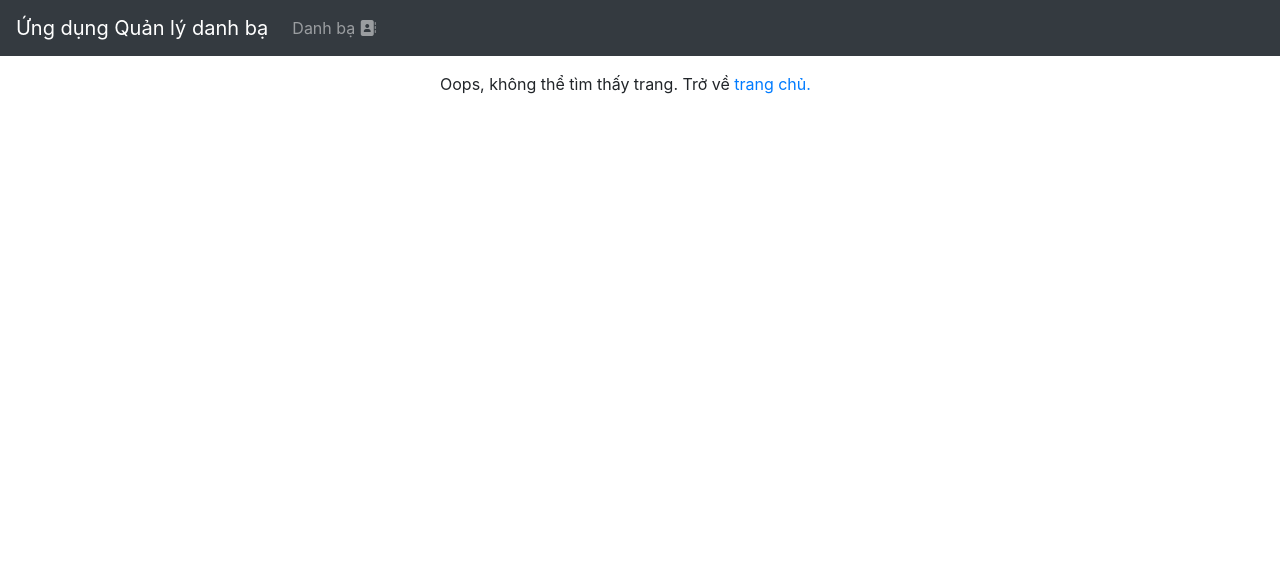
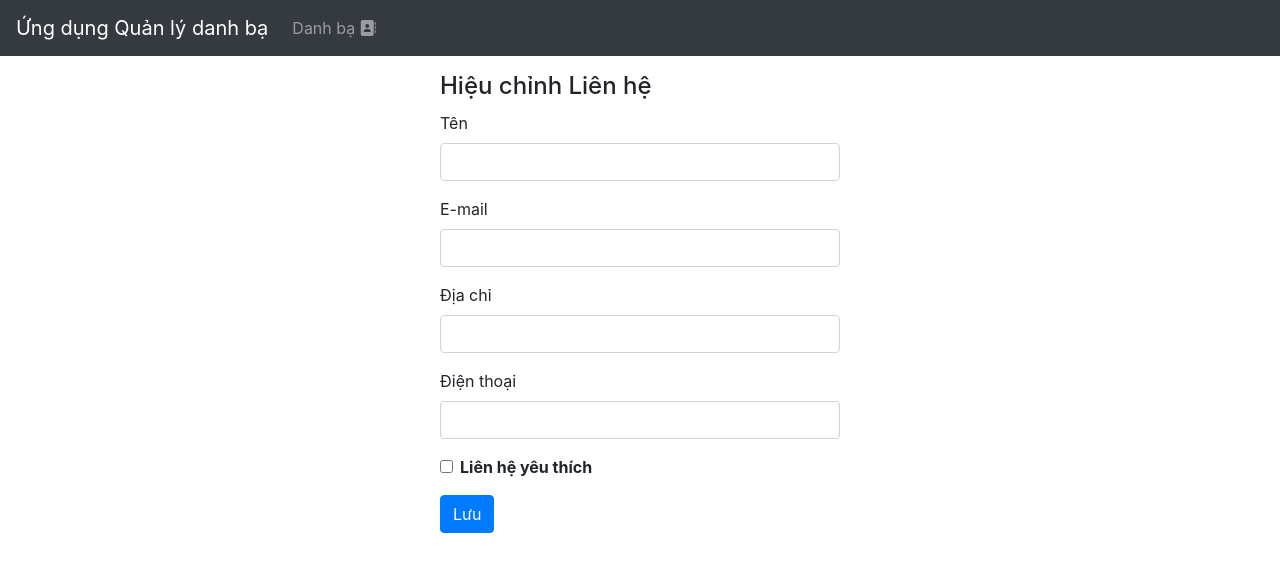
Before and after one commit to NguyenAnVi/PTUDW_TH3, a Vue app: page /contacts/add in a window 1280 px wide. Shown: the top 572 px of the page. Built offline with nearby package versions, Linux system fonts and the light colour scheme; no server answers.

Commit message:
Tao trang them lien he

```diff
--- a/src/router/index.js
+++ b/src/router/index.js
@@ -16,7 +16,12 @@
       name: "contact.edit",
       component: () => import("@/views/ContactEdit.vue"),
       props: true // Truyền các biến trong $route.params vào làm props
-      },
+    },
+    {
+      path: "/contacts/add",
+      name: "contact.add",
+      component: () => import("@/views/ContactAdd.vue"),
+    },
 
 ];
 const router = createRouter({
--- a/src/services/api.service.js
+++ b/src/services/api.service.js
@@ -2,7 +2,7 @@
 const commonConfig = {
   headers: {
     "Content-Type": "application/json",
-    Accept: "application/json",
+    "Accept": "application/json",
   },
 };
 export default (baseURL) => {
--- /dev/null
+++ b/src/views/ContactAdd.vue
@@ -0,0 +1,57 @@
+<template>
+  <div class="page">
+    <h4>Hiệu chỉnh Liên hệ</h4>
+    <ContactForm :contact="contact" @submit:contact="createContact" />
+    <p>{{ message }}</p>
+  </div>
+</template>
+<script>
+import ContactForm from "@/components/ContactForm.vue";
+import ContactService from "@/services/contact.service";
+export default {
+  components: {
+    ContactForm,
+  },
+  data() {
+    return {
+      contact: {
+        'name': "",
+        'email': "",
+        'phone': "",
+        'address': "",
+        'favorite': "",
+      },
+      message: "",
+    };
+  },
+  methods: {
+    // async getContact(id) {
+    //   try {
+    //     this.contact = await ContactService.get(id);
+    //   } catch (error) {
+    //     console.log(error);
+    //     // Chuyển sang trang NotFound đồng thời giữ cho URL không đổi
+    //     this.$router.push({
+    //       name: "notfound",
+    //       params: {
+    //         pathMatch: this.$route.path.split("/").slice(1)
+    //       },
+    //       query: this.$route.query,
+    //       hash: this.$route.hash,
+    //     });
+    //   }
+    // },
+    async createContact(data) {
+      try {
+        await ContactService.create(data);
+        this.message = "Liên hệ được tao thành công.";
+      } catch (error) {
+        console.log(error);
+      }
+    },
+  },
+  // created() {
+  //   this.getContact(this.id);
+  //   this.message = "";
+};
+</script>
```
